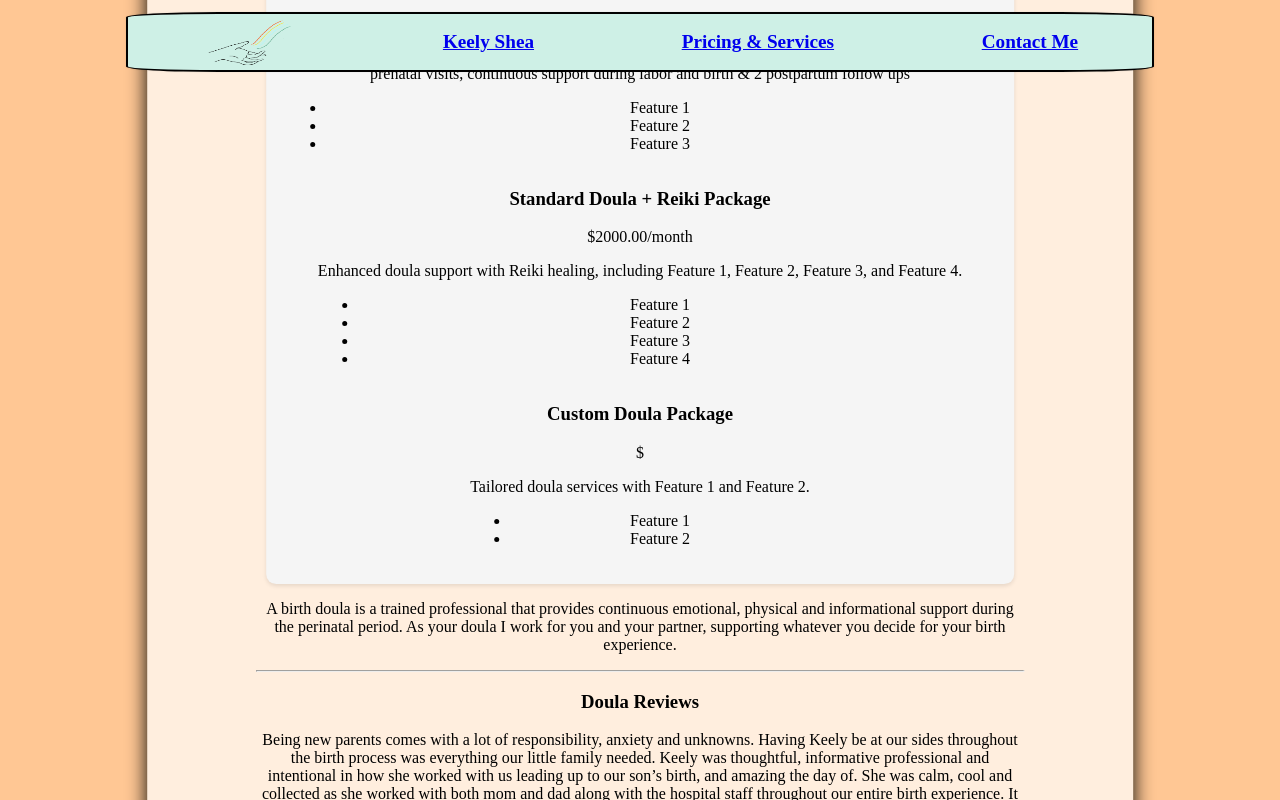
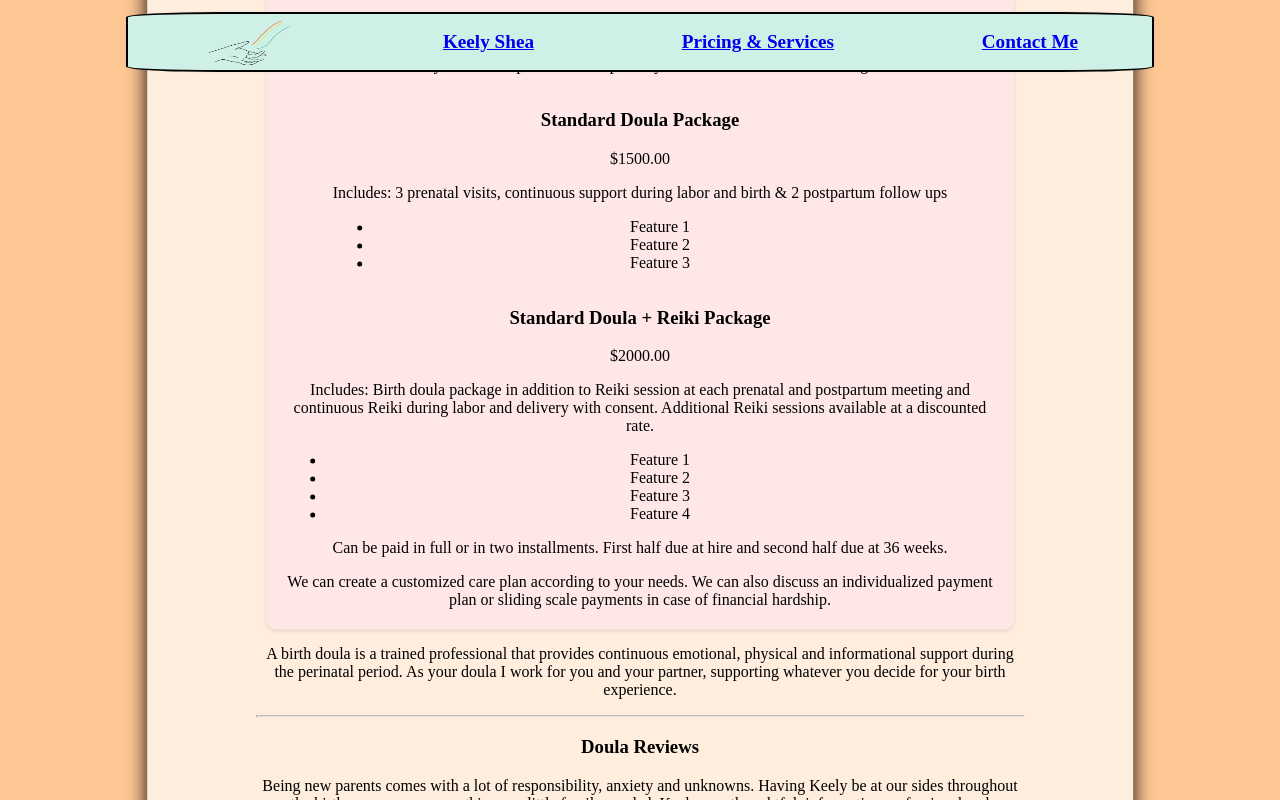
Before and after one commit to Zacharyjsultan/KSS-50, a React (Create React App) app: page /pricing in a window 1280 px wide. Shown: the top 800 px of the page. Built offline with nearby package versions, Linux system fonts and the light colour scheme; a web font is replaced by a local one.

Commit message:
improvements style wise

```diff
--- a/src/Components/HomePage.css
+++ b/src/Components/HomePage.css
@@ -3,7 +3,7 @@
   align-items: center;
   justify-content: center;
   background-color: #ffc794;
-  height: 240vh;
+  height: 270vh;
   font-family: "Judson", serif;
 
   width: 100vw;
@@ -39,10 +39,10 @@
   text-align: center;
   padding: 1%;
   overflow-y: auto;
-  margin-top: 70vh;
+  margin-top: 78vh;
   padding-top: auto;
   padding-bottom: auto;
-  box-shadow: 0 10px 20px rgba(0, 3, 0, 1.8);
+  box-shadow: 0 10px 20px rgba(5, 5, 5, 5.8);
 }
 
 .package-boxes {
@@ -51,5 +51,20 @@
   width: 60vw;
   border-radius: 45%;
   justify-content: center;
+  margin-top: 10px;
   align-items: center;
 }
+.separator {
+  width: 100%; /* Set the width of the separator */
+  border: none; /* Remove default border */
+  border-top: 5px dotted #000000; /* Add a solid line as a separator */
+}
+
+.home-title {
+  font-size: 2.5rem;
+  margin-top: 2vh;
+  margin-bottom: 0.1vh;
+}
+div.package {
+  background-color: #ffe7e7;
+}
--- a/src/Components/HomePage.jsx
+++ b/src/Components/HomePage.jsx
@@ -11,7 +11,10 @@ export default function HomePage() {
       <Header />
       <div className="home-container">
         <div className="package-boxes">
+          <h2 className="home-title">Reiki & Doula Packages</h2>
+
           <DoulaPackage />
+          <hr className="separator" />
           <ReikiPackage />
         </div>
       </div>
--- a/src/Components/components/DoulaPackageCard.css
+++ b/src/Components/components/DoulaPackageCard.css
@@ -25,7 +25,7 @@
 }
 
 .package-container {
-  margin-top: 150px; /* Adjust the margin-top value as needed */
+  margin-top: 120px; /* Adjust the margin-top value as needed */
 }
 .doula-package-title {
   font-size: 1.5rem;
@@ -61,3 +61,7 @@ h1,
 h2 {
   font-family: "Archivo Black", sans-serif;
 }
+
+.description-space {
+  padding-bottom: 2vh;
+}
--- a/src/Components/components/DoulaPackageCard.jsx
+++ b/src/Components/components/DoulaPackageCard.jsx
@@ -9,23 +9,17 @@ const DoulaPackageCard = () => {
     prices: [
       {
         title: "Standard Doula Package",
-        price: "$1500.00/month",
+        price: "$1500.00",
         description:
-          "Can be paid in full or in two installments. First half due at hire and second half due at 36 weeks.Includes: 3 prenatal visits, continuous support during labor and birth & 2 postpartum follow ups ",
+          "Includes: 3 prenatal visits, continuous support during labor and birth & 2 postpartum follow ups ",
         features: ["Feature 1", "Feature 2", "Feature 3"],
       },
       {
         title: "Standard Doula + Reiki Package",
-        price: "$2000.00/month",
+        price: "$2000.00",
         description:
-          "Enhanced doula support with Reiki healing, including Feature 1, Feature 2, Feature 3, and Feature 4.",
+          "Includes: Birth doula package in addition to Reiki session at each prenatal and postpartum meeting and continuous Reiki during labor and delivery with consent. Additional Reiki sessions available at a discounted rate.",
         features: ["Feature 1", "Feature 2", "Feature 3", "Feature 4"],
-      },
-      {
-        title: "Custom Doula Package",
-        price: "$",
-        description: "Tailored doula services with Feature 1 and Feature 2.",
-        features: ["Feature 1", "Feature 2"],
       },
     ],
   };
@@ -34,6 +28,7 @@ const DoulaPackageCard = () => {
     <div className="package">
       <h2 className="package-title">{doulaPackage.name}</h2>
       <p className="package-description">{doulaPackage.description}</p>
+
       {doulaPackage.prices.map((price, priceIndex) => (
         <div className="package-price" key={priceIndex}>
           <h3>{price.title}</h3>
@@ -46,6 +41,15 @@ const DoulaPackageCard = () => {
           </ul>
         </div>
       ))}
+      <div className="description-space">
+        Can be paid in full or in two installments. First half due at hire and
+        second half due at 36 weeks.
+      </div>
+      <div>
+        We can create a customized care plan according to your needs. We can
+        also discuss an individualized payment plan or sliding scale payments in
+        case of financial hardship.
+      </div>
     </div>
   );
 };
--- a/src/Components/components/ReikiPackage.jsx
+++ b/src/Components/components/ReikiPackage.jsx
@@ -6,7 +6,7 @@ const ReikiPackage = () => {
   return (
     <div className="package-container">
       <h2>Reiki Package</h2>
-      <ReikiPackageCard />
+
       <p>
         I am trained in the Usui Shiki Ryoho method of Reiki. This is the
         traditional Japanese, hands on energy healing practice formalized by
@@ -23,6 +23,7 @@ const ReikiPackage = () => {
         treatment for any kind of ailment or trauma.
       </p>
       <hr />
+      <ReikiPackageCard />
       <h3>What to expect</h3>
       <p>
         When receiving Reiki, people report feeling a floating sensation,
```
